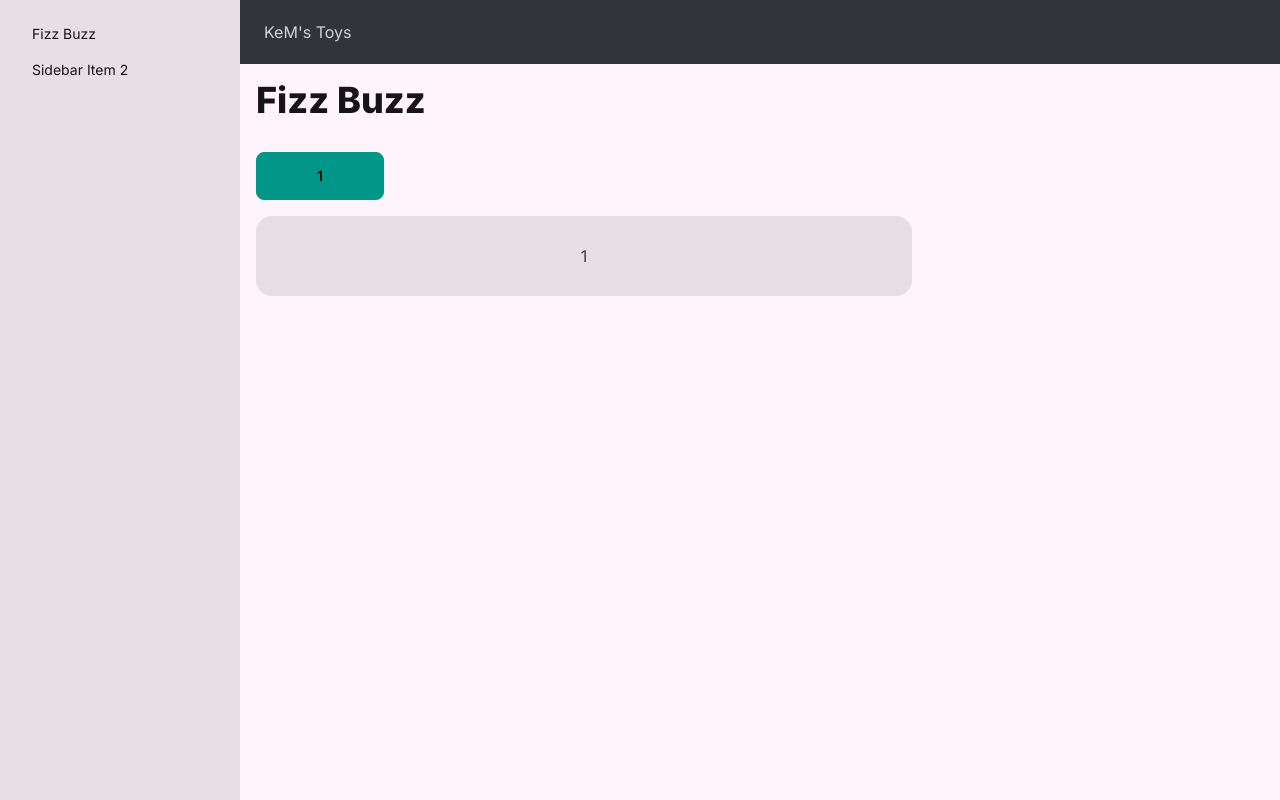
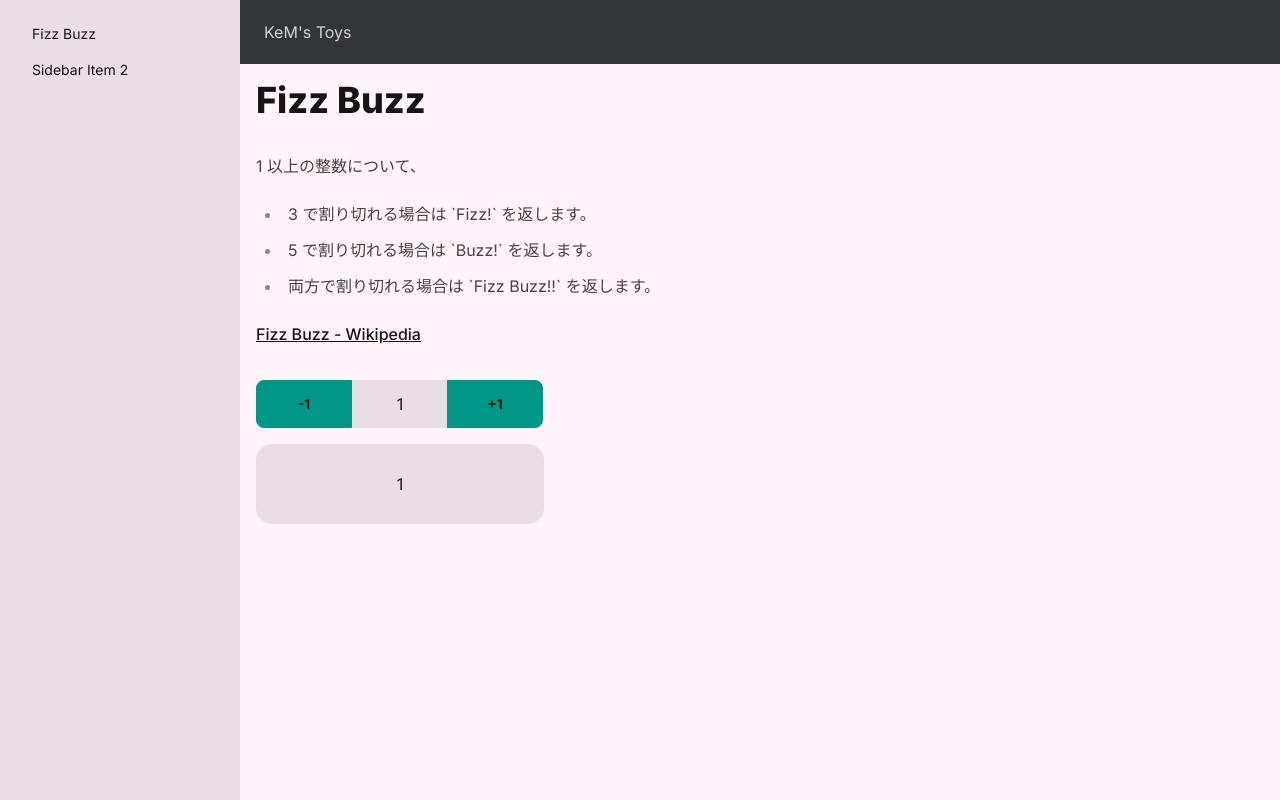
Before and after one commit to kem198/kems-toys, a Next.js app: page /fizz-buzz in a window 1280 px wide. Built offline with nearby package versions, Linux system fonts and the light colour scheme.

Commit message:
update fizz-buzz

```diff
--- a/src/app/fizz-buzz/page.tsx
+++ b/src/app/fizz-buzz/page.tsx
@@ -8,8 +8,15 @@ function FizzBuzz() {
   /**
    * count を 1 ずつ増加させる関数
    */
-  const handleClick = () => {
+  const increment = () => {
     setCount(count + 1);
+  };
+
+  /**
+   * count を 1 ずつ減算させる関数
+   */
+  const decrement = () => {
+    setCount(count - 1);
   };
 
   /**
@@ -24,6 +31,9 @@ function FizzBuzz() {
    * @returns string 型の結果
    */
   const doFizzBuzz = (num: number) => {
+    if (num <= 0) {
+      return '1 以上の整数を入力してね';
+    }
     if (num % 3 === 0 && num % 5 === 0) {
       return 'Fizz Buzz!!';
     }
@@ -37,15 +47,27 @@ function FizzBuzz() {
   };
 
   return (
-    <div>
+    <div className="my-8">
+      <div className="join">
         <button
           type="button"
-        className="btn btn-secondary w-32"
-        onClick={handleClick}
+          className="btn btn-secondary join-item w-24"
+          onClick={decrement}
         >
+          -1
+        </button>
+        <div className="join-item mx-auto flex w-24 place-items-center items-center justify-center rounded-box bg-base-200">
           {count}
+        </div>
+        <button
+          type="button"
+          className="btn btn-secondary join-item w-24"
+          onClick={increment}
+        >
+          +1
         </button>
-      <div className="mx-auto my-4 flex h-20 place-items-center items-center justify-center rounded-box bg-base-200">
+      </div>
+      <div className="my-4 flex h-20 w-72 place-items-center items-center justify-center rounded-box bg-base-200">
         <p>{doFizzBuzz(count)}</p>
       </div>
     </div>
@@ -54,8 +76,21 @@ function FizzBuzz() {
 
 export default function App() {
   return (
-    <div className="prose">
+    <div>
+      <article className="prose">
         <h1>Fizz Buzz</h1>
+        <p>1 以上の整数について、</p>
+        <ul>
+          <li>3 で割り切れる場合は `Fizz!` を返します。</li>
+          <li>5 で割り切れる場合は `Buzz!` を返します。</li>
+          <li>両方で割り切れる場合は `Fizz Buzz!!` を返します。</li>
+        </ul>
+        <p>
+          <a href="https://ja.wikipedia.org/wiki/Fizz_Buzz" target="_blank">
+            Fizz Buzz - Wikipedia
+          </a>
+        </p>
+      </article>
       <FizzBuzz />
     </div>
   );
```
Lines whose indentation alone changed are shown as unchanged.
